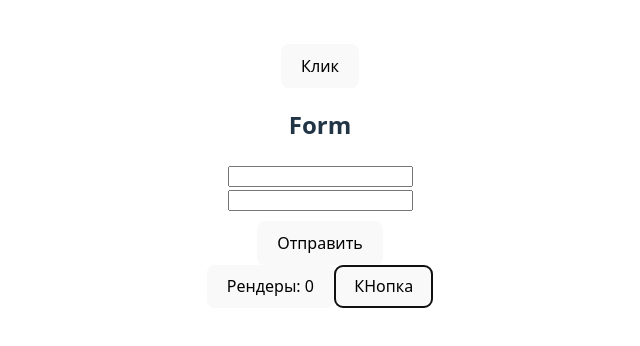
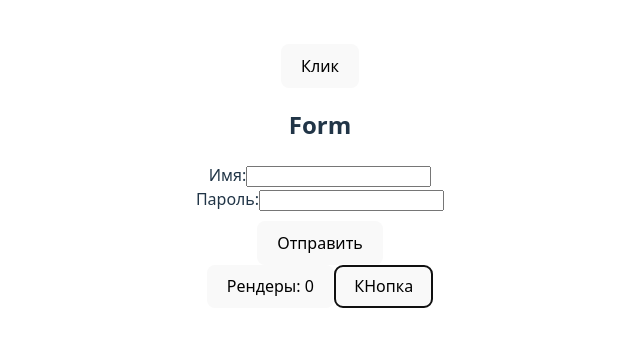
Before and after one commit to respectedbro/react-useContext, a React (Vite) app: page / in a window 1280 px wide. Shown: the part 224-570 px from the top of the page, without its empty margins (320-960 px from the left). Built offline with nearby package versions, Linux system fonts and the light colour scheme.

Commit message:
add trim & label

```diff
--- a/src/Form.jsx
+++ b/src/Form.jsx
@@ -10,7 +10,7 @@ const Form = () => {
   const validate = () => {
     let isValid = true;
 
-    if (name === "") {
+    if (name.trim() === "") {
       setNameErr("Имя не должно быть пустым");
       isValid = false;
     } else {
@@ -45,6 +45,7 @@ const Form = () => {
         <div style={{ display: "flex", flexDirection: "column" }}>
           <div>
             <label>
+              Имя:
               <input
                 type="text"
                 value={name}
@@ -57,6 +58,7 @@ const Form = () => {
           </div>
           <div>
             <label>
+              Пароль:
               <input
                 type="password"
                 value={password}
```
